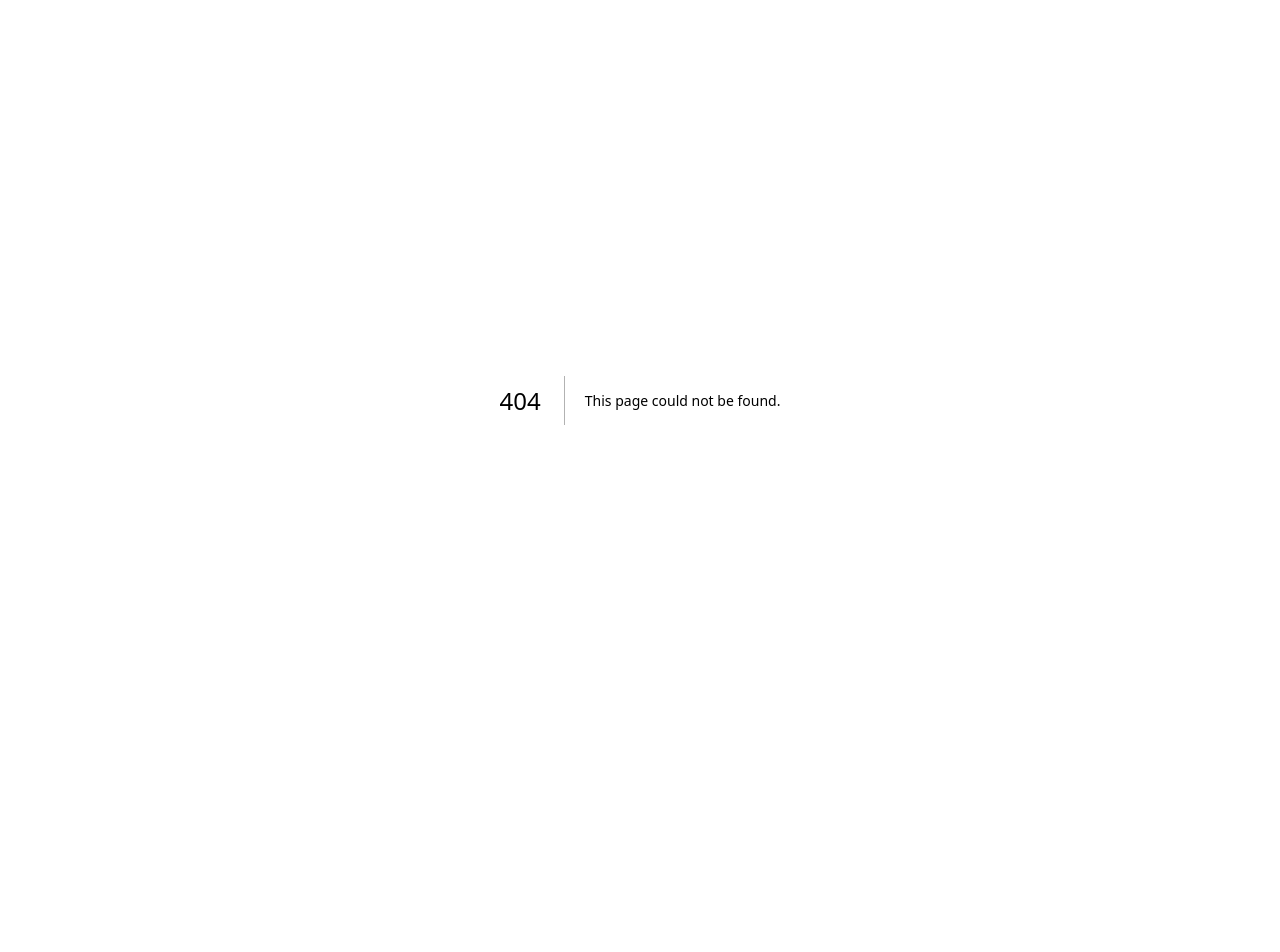
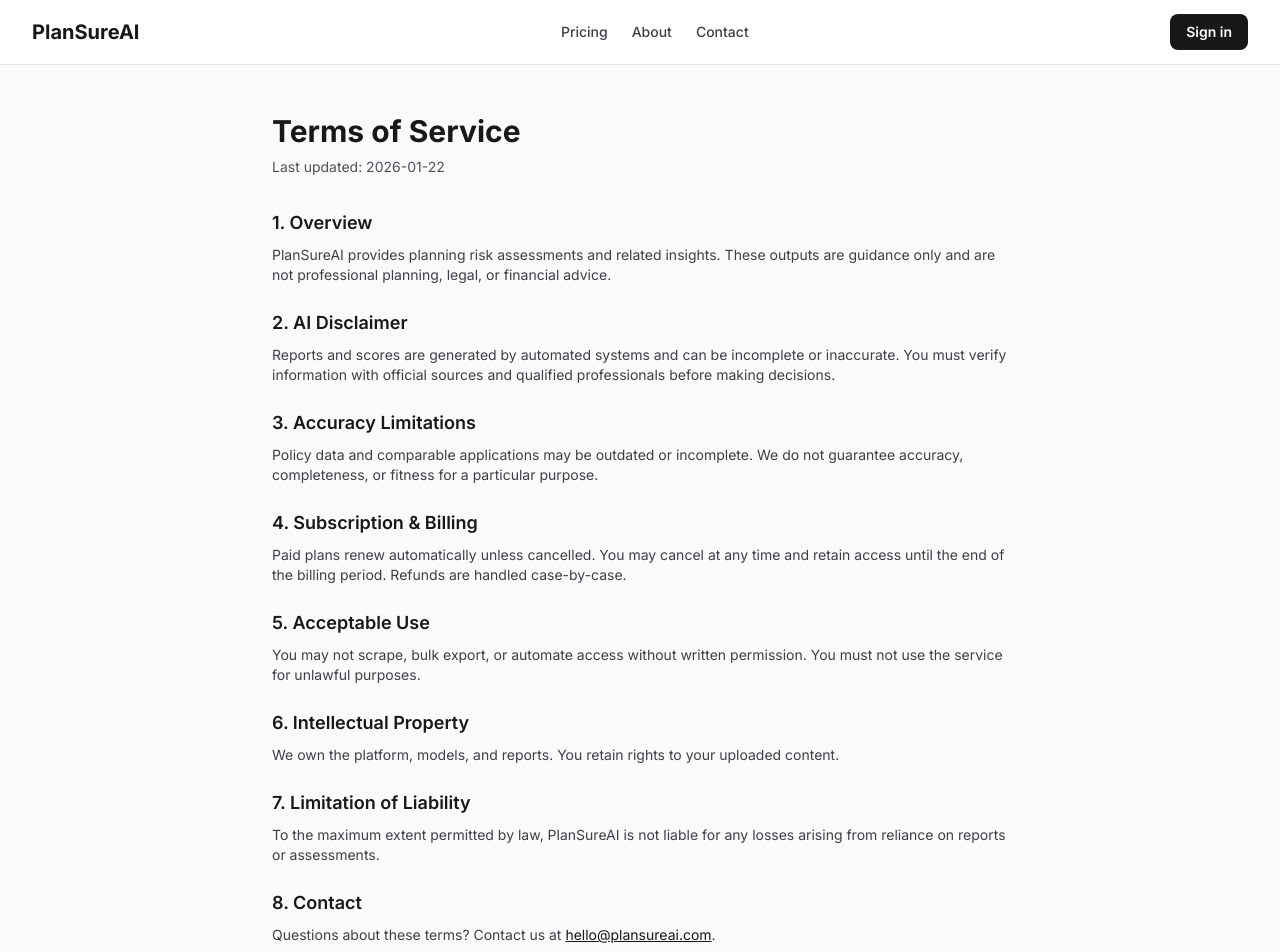
Before and after one commit to PlanSureAI/plansureai-risk-web, a Next.js app: page /terms in a window 1280 px wide. Before the commit this address had no page. Shown: the top 952 px of the page. Before the commit the page ends 800 px from the top, so only its background shows below. Built offline with nearby package versions, Linux system fonts and the light colour scheme.

Commit message:
Add terms and privacy pages

```diff
--- /dev/null
+++ b/app/(marketing)/privacy/page.tsx
@@ -0,0 +1,78 @@
+export default function PrivacyPage() {
+  return (
+    <div className="min-h-screen bg-zinc-50">
+      <main className="mx-auto max-w-3xl px-4 py-12">
+        <h1 className="text-3xl font-bold text-zinc-900">Privacy Policy</h1>
+        <p className="mt-2 text-sm text-zinc-600">Last updated: 2026-01-22</p>
+
+        <div className="mt-8 space-y-6 text-sm text-zinc-700">
+          <section>
+            <h2 className="text-lg font-semibold text-zinc-900">1. Data We Collect</h2>
+            <p className="mt-2">
+              We collect account details, site information, and uploaded documents such as PDFs and
+              site plans. We also collect usage analytics to improve the product.
+            </p>
+          </section>
+
+          <section>
+            <h2 className="text-lg font-semibold text-zinc-900">2. Document Handling</h2>
+            <p className="mt-2">
+              Uploaded documents are processed to generate assessments. Documents may be retained
+              to allow you to revisit reports and improve results.
+            </p>
+          </section>
+
+          <section>
+            <h2 className="text-lg font-semibold text-zinc-900">3. Data Retention</h2>
+            <p className="mt-2">
+              We retain data while your account is active. You may request deletion at any time.
+            </p>
+          </section>
+
+          <section>
+            <h2 className="text-lg font-semibold text-zinc-900">4. AI Processing</h2>
+            <p className="mt-2">
+              Some content is processed by third-party AI providers (such as OpenAI) to generate
+              summaries and assessments. We only send the data required for analysis.
+            </p>
+          </section>
+
+          <section>
+            <h2 className="text-lg font-semibold text-zinc-900">5. Storage & Location</h2>
+            <p className="mt-2">
+              Data is stored in Supabase. Storage locations may vary depending on configuration and
+              hosting region.
+            </p>
+          </section>
+
+          <section>
+            <h2 className="text-lg font-semibold text-zinc-900">6. Cookies & Analytics</h2>
+            <p className="mt-2">
+              We use cookies and analytics to understand usage and improve the service. You can
+              disable cookies in your browser settings.
+            </p>
+          </section>
+
+          <section>
+            <h2 className="text-lg font-semibold text-zinc-900">7. Your Rights</h2>
+            <p className="mt-2">
+              You have rights to access, correct, or delete your data, and to request portability.
+              Contact us to exercise these rights.
+            </p>
+          </section>
+
+          <section>
+            <h2 className="text-lg font-semibold text-zinc-900">8. Contact</h2>
+            <p className="mt-2">
+              Questions about privacy? Contact us at{" "}
+              <a className="text-zinc-900 underline" href="mailto:hello@plansureai.com">
+                hello@plansureai.com
+              </a>
+              .
+            </p>
+          </section>
+        </div>
+      </main>
+    </div>
+  );
+}
--- a/app/(marketing)/signup/page.tsx
+++ b/app/(marketing)/signup/page.tsx
@@ -109,11 +109,11 @@
               <div className="mt-8 border-t border-zinc-200 pt-8">
                 <p className="text-xs text-zinc-500">
                   By creating an account, you agree to our{" "}
-                  <Link href="/contact" className="underline hover:text-zinc-900">
+                  <Link href="/terms" className="underline hover:text-zinc-900">
                     Terms of Service
                   </Link>{" "}
                   and{" "}
-                  <Link href="/contact" className="underline hover:text-zinc-900">
+                  <Link href="/privacy" className="underline hover:text-zinc-900">
                     Privacy Policy
                   </Link>
                   .
--- /dev/null
+++ b/app/(marketing)/terms/page.tsx
@@ -0,0 +1,79 @@
+export default function TermsPage() {
+  return (
+    <div className="min-h-screen bg-zinc-50">
+      <main className="mx-auto max-w-3xl px-4 py-12">
+        <h1 className="text-3xl font-bold text-zinc-900">Terms of Service</h1>
+        <p className="mt-2 text-sm text-zinc-600">Last updated: 2026-01-22</p>
+
+        <div className="mt-8 space-y-6 text-sm text-zinc-700">
+          <section>
+            <h2 className="text-lg font-semibold text-zinc-900">1. Overview</h2>
+            <p className="mt-2">
+              PlanSureAI provides planning risk assessments and related insights. These outputs are
+              guidance only and are not professional planning, legal, or financial advice.
+            </p>
+          </section>
+
+          <section>
+            <h2 className="text-lg font-semibold text-zinc-900">2. AI Disclaimer</h2>
+            <p className="mt-2">
+              Reports and scores are generated by automated systems and can be incomplete or
+              inaccurate. You must verify information with official sources and qualified
+              professionals before making decisions.
+            </p>
+          </section>
+
+          <section>
+            <h2 className="text-lg font-semibold text-zinc-900">3. Accuracy Limitations</h2>
+            <p className="mt-2">
+              Policy data and comparable applications may be outdated or incomplete. We do not
+              guarantee accuracy, completeness, or fitness for a particular purpose.
+            </p>
+          </section>
+
+          <section>
+            <h2 className="text-lg font-semibold text-zinc-900">4. Subscription & Billing</h2>
+            <p className="mt-2">
+              Paid plans renew automatically unless cancelled. You may cancel at any time and retain
+              access until the end of the billing period. Refunds are handled case-by-case.
+            </p>
+          </section>
+
+          <section>
+            <h2 className="text-lg font-semibold text-zinc-900">5. Acceptable Use</h2>
+            <p className="mt-2">
+              You may not scrape, bulk export, or automate access without written permission. You
+              must not use the service for unlawful purposes.
+            </p>
+          </section>
+
+          <section>
+            <h2 className="text-lg font-semibold text-zinc-900">6. Intellectual Property</h2>
+            <p className="mt-2">
+              We own the platform, models, and reports. You retain rights to your uploaded content.
+            </p>
+          </section>
+
+          <section>
+            <h2 className="text-lg font-semibold text-zinc-900">7. Limitation of Liability</h2>
+            <p className="mt-2">
+              To the maximum extent permitted by law, PlanSureAI is not liable for any losses arising
+              from reliance on reports or assessments.
+            </p>
+          </section>
+
+          <section>
+            <h2 className="text-lg font-semibold text-zinc-900">8. Contact</h2>
+            <p className="mt-2">
+              Questions about these terms? Contact us at{" "}
+              <a className="text-zinc-900 underline" href="mailto:hello@plansureai.com">
+                hello@plansureai.com
+              </a>
+              .
+            </p>
+          </section>
+        </div>
+      </main>
+    </div>
+  );
+}
--- a/app/components/Footer.tsx
+++ b/app/components/Footer.tsx
@@ -67,12 +67,12 @@
             <h4 className="font-semibold mb-4">Legal</h4>
             <ul className="space-y-2 text-sm">
               <li>
-                <Link href="/contact" className="text-gray-600 dark:text-gray-400 hover:text-blue-600">
+                <Link href="/privacy" className="text-gray-600 dark:text-gray-400 hover:text-blue-600">
                   Privacy Policy
                 </Link>
               </li>
               <li>
-                <Link href="/contact" className="text-gray-600 dark:text-gray-400 hover:text-blue-600">
+                <Link href="/terms" className="text-gray-600 dark:text-gray-400 hover:text-blue-600">
                   Terms of Service
                 </Link>
               </li>
```
